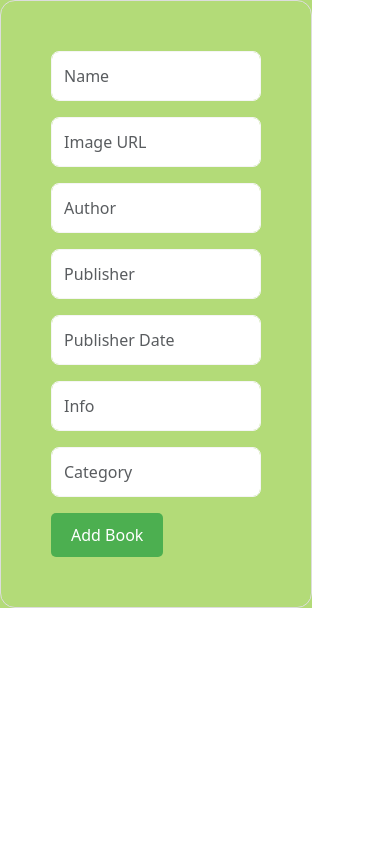
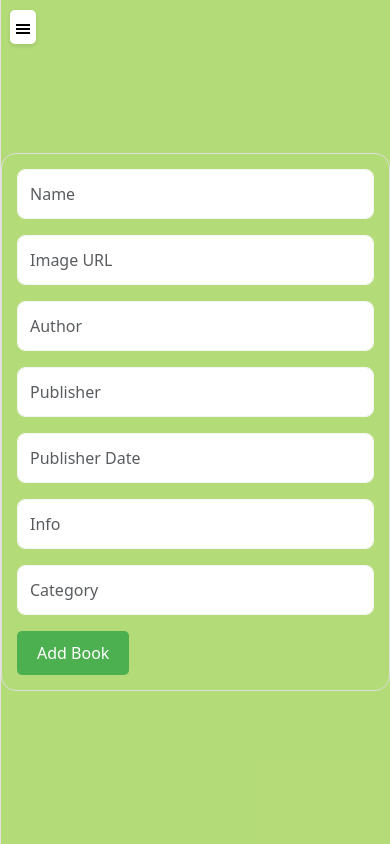
Before and after one commit to leloufadel/Page-To-page-Library-Frontend, a React (Create React App) app: page /bookform in a window 390 px wide. Built offline with nearby package versions, Linux system fonts and the light colour scheme; no server answers.

Commit message:
add style css for mobile

```diff
--- a/src/App.js
+++ b/src/App.js
@@ -11,6 +11,8 @@ import BookDetail from './components/BookDetail';
 import MainPage from './components/MainPage';
 import ReservationList from './components/Reservations/ReservationList';
 import ReservationForm from './components/Reservations/ReservationForm';
+import SideNav from './components/Navbar/navbar';
+
 import './App.css';
 import Logout from './components/user/logout';
 
@@ -30,6 +32,7 @@ function App() {
 
   return (
     <>
+      <SideNav />
       <Routes>
         <Route path="/" element={<Splash />} />
         <Route path="/logout" element={<Logout onClose={handleClose} />} />
--- a/src/components/MainPage.js
+++ b/src/components/MainPage.js
@@ -9,7 +9,6 @@ import 'swiper/css/bundle';
 import '../stylesheets/mainpage.css';
 import { ToastContainer } from 'react-toastify';
 import 'react-toastify/dist/ReactToastify.css';
-import SideNav from './Navbar/navbar';
 
 const MainPage = () => {
   const [isMobile, setIsMobile] = useState(false);
@@ -54,7 +53,6 @@ const MainPage = () => {
 
   return (
     <>
-      <SideNav />
       <div className="Books-package d-flex justify-content-center align-items-center">
         <div className="text-center">
           <h1 className="books-heading">Book library</h1>
--- a/src/redux/user/userSlice.js
+++ b/src/redux/user/userSlice.js
@@ -96,7 +96,7 @@ export const logoutUser = () => async (dispatch, getState) => {
     };
     try {
       await axios.delete(`${BASE_URL}users/sign_out`, config);
-      console.log('User logged out successfully');
+      // console.log('User logged out successfully');
       dispatch(resetUserInfo());
       return '';
     } catch (error) {
--- a/src/stylesheets/bookform.css
+++ b/src/stylesheets/bookform.css
@@ -5,6 +5,13 @@
   align-items: center;
   justify-content: center;
   background-color: rgba(117, 189, 8, 0.545);
+}
+
+.form-title {
+  width: 80%;
+  color: #4caf50; /* Match the color of your form button */
+  font-size: 24px; /* Adjust the font size as needed */
+  margin-bottom: 20px; /* Add some bottom margin for spacing */
 }
 
 .input {
@@ -35,3 +42,18 @@
   border-radius: 5px;
   cursor: pointer;
 }
+
+@media only screen and (max-width: 768px) {
+  .centered-container {
+    width: 100%;
+    max-height: none;
+  }
+
+  body {
+    overflow: hidden;
+  }
+
+  .input {
+    padding: 15px;
+  }
+}
```
